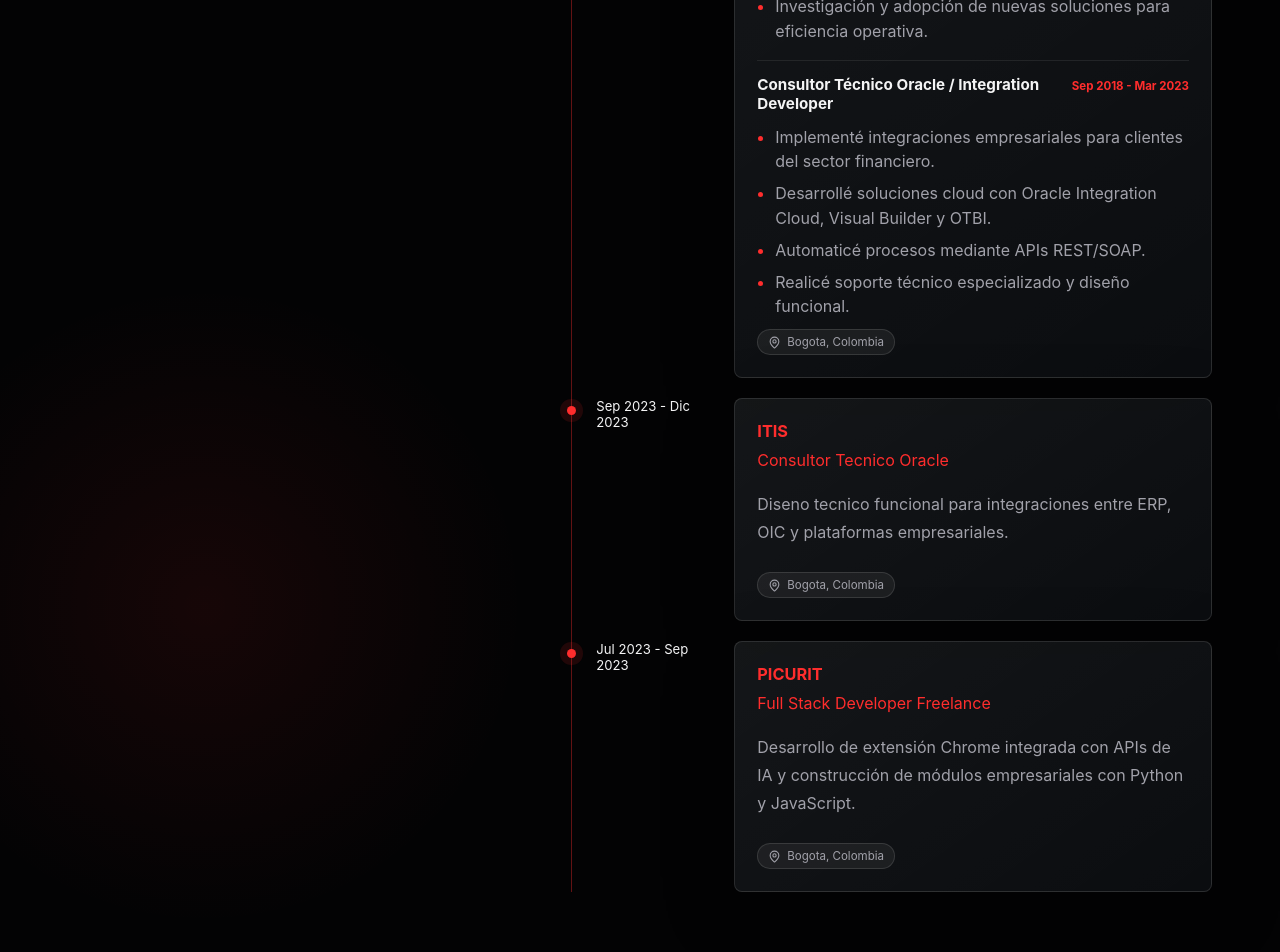
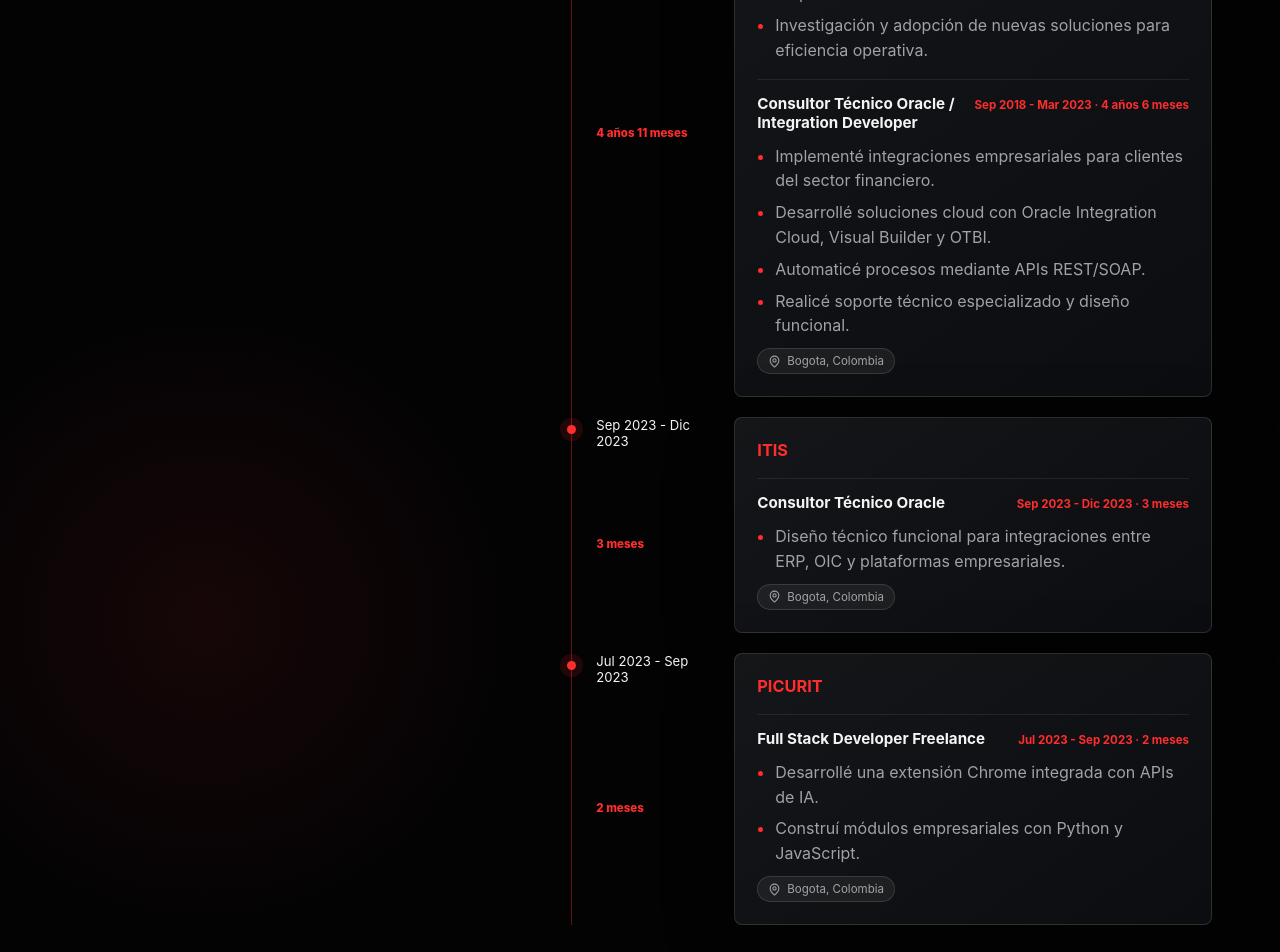
Before and after one commit to DanielSQN/mi-portafolio-web, a Next.js app: page / in a window 1280 px wide. Shown: the part 1780-2732 px from the top of the page. Built offline with nearby package versions, Linux system fonts and the light colour scheme; no server answers.

Commit message:
Refine experience durations and about portrait

```diff
--- a/src/app/globals.css
+++ b/src/app/globals.css
@@ -594,7 +594,15 @@
 
 .timeline-period {
   color: var(--text);
+  display: grid;
   font-size: 0.82rem;
+  gap: 6px;
+}
+
+.timeline-period strong {
+  color: var(--red);
+  font-size: 0.72rem;
+  font-weight: 800;
 }
 
 .timeline article {
@@ -910,13 +918,13 @@
 
 .about-section {
   align-items: stretch;
-  grid-template-columns: minmax(280px, 0.8fr) minmax(0, 1fr);
+  grid-template-columns: minmax(340px, 0.82fr) minmax(0, 1fr);
 }
 
 .portrait-card {
   background:
-    radial-gradient(circle at 50% 30%, rgba(255, 45, 45, 0.38), transparent 38%),
-    linear-gradient(180deg, rgba(255, 45, 45, 0.13), rgba(255, 255, 255, 0.02));
+    linear-gradient(145deg, rgba(255, 45, 45, 0.08), transparent 48%),
+    rgba(10, 12, 16, 0.74);
   border: 1px solid var(--line);
   border-radius: var(--radius);
   min-height: 510px;
@@ -924,28 +932,36 @@
   position: relative;
 }
 
+.portrait-card::before {
+  background:
+    radial-gradient(circle at 50% 48%, rgba(255, 45, 45, 0.28), transparent 35%),
+    linear-gradient(180deg, rgba(255, 45, 45, 0.3), rgba(255, 45, 45, 0.08));
+  content: "";
+  inset: 36px 52px 0;
+  position: absolute;
+}
+
 .portrait-glow {
   border: 1px solid rgba(255, 45, 45, 0.32);
   border-radius: 50%;
-  height: 310px;
+  height: 330px;
   left: 50%;
   position: absolute;
-  top: 46px;
+  top: 76px;
   transform: translateX(-50%);
-  width: 310px;
+  width: 330px;
 }
 
 .portrait-photo {
   background:
-    linear-gradient(180deg, transparent 62%, rgba(0, 0, 0, 0.35)),
     url("/profile/daniel-quintero.png") center bottom / contain no-repeat,
-    linear-gradient(155deg, rgba(255, 45, 45, 0.18), rgba(255, 255, 255, 0.03));
+    transparent;
   bottom: 0;
-  height: 96%;
+  height: 94%;
   left: 50%;
   position: absolute;
   transform: translateX(-50%);
-  width: min(78%, 410px);
+  width: min(86%, 430px);
 }
 
 .about-copy {
@@ -1364,20 +1380,24 @@
   }
 
   .portrait-card {
-    min-height: 320px;
+    min-height: 330px;
     width: min(100%, 360px);
     justify-self: center;
   }
 
+  .portrait-card::before {
+    inset: 24px 34px 0;
+  }
+
   .portrait-glow {
-    height: 220px;
-    top: 36px;
-    width: 220px;
+    height: 210px;
+    top: 52px;
+    width: 210px;
   }
 
   .portrait-photo {
-    height: 92%;
-    width: min(76%, 250px);
+    height: 90%;
+    width: min(82%, 280px);
   }
 
   .interest-grid,
--- a/src/components/ExperienceSection.js
+++ b/src/components/ExperienceSection.js
@@ -16,7 +16,10 @@
       <div className="timeline">
         {experience.map((item, index) => (
           <Reveal className="timeline-item" delay={index * 90} key={item.company}>
-            <div className="timeline-period">{item.period}</div>
+            <div className="timeline-period">
+              <span>{item.period}</span>
+              {item.duration ? <strong>{item.duration}</strong> : null}
+            </div>
             <article className="glass-card">
               <div>
                 <h3>{item.company}</h3>
@@ -29,7 +32,10 @@
                     <div className="timeline-role" key={`${item.company}-${role.title}`}>
                       <div className="timeline-role-heading">
                         <strong>{role.title}</strong>
-                        <span>{role.period}</span>
+                        <span>
+                          {role.period}
+                          {role.duration ? ` · ${role.duration}` : ""}
+                        </span>
                       </div>
                       <ul>
                         {role.details.map((detail) => (
--- a/src/data/portfolio.js
+++ b/src/data/portfolio.js
@@ -56,11 +56,13 @@
 export const experience = [
   {
     period: "Dic 2023 - Actualidad",
+    duration: "2 años 5 meses",
     company: "COLFONDOS S.A.",
     location: "Bogota, Colombia",
     roles: [
       {
         period: "Abr 2024 - Actualidad",
+        duration: "2 años 1 mes",
         title: "Software Engineer / Front-end & Integrations Specialist",
         details: [
           "Lideré implementaciones CRM e integraciones regulatorias con la Superfinanciera para flujos PQRS.",
@@ -72,6 +74,7 @@
       },
       {
         period: "Dic 2023 - Abr 2024",
+        duration: "4 meses",
         title: "Ingeniero Jr de Proyectos Agiles",
         details: [
           "Gestioné backlog evolutivo y requerimientos tecnológicos.",
@@ -83,11 +86,13 @@
   },
   {
     period: "Sep 2018 - Ago 2023",
-    company: "TIMESTAMP (Aion Innovation)",
+    duration: "4 años 11 meses",
+    company: "TIMESTAMP (Arin Innovation)",
     location: "Bogota, Colombia",
     roles: [
       {
         period: "Feb 2023 - Ago 2023",
+        duration: "6 meses",
         title: "Architecture & Innovation Specialist",
         details: [
           "Lideré iniciativas de innovación tecnológica y mejora de procesos internos.",
@@ -96,6 +101,7 @@
       },
       {
         period: "Sep 2018 - Mar 2023",
+        duration: "4 años 6 meses",
         title: "Consultor Técnico Oracle / Integration Developer",
         details: [
           "Implementé integraciones empresariales para clientes del sector financiero.",
@@ -108,19 +114,36 @@
   },
   {
     period: "Sep 2023 - Dic 2023",
+    duration: "3 meses",
     company: "ITIS",
-    role: "Consultor Tecnico Oracle",
     location: "Bogota, Colombia",
-    description:
-      "Diseno tecnico funcional para integraciones entre ERP, OIC y plataformas empresariales."
+    roles: [
+      {
+        period: "Sep 2023 - Dic 2023",
+        duration: "3 meses",
+        title: "Consultor Técnico Oracle",
+        details: [
+          "Diseño técnico funcional para integraciones entre ERP, OIC y plataformas empresariales."
+        ]
+      }
+    ]
   },
   {
     period: "Jul 2023 - Sep 2023",
+    duration: "2 meses",
     company: "PICURIT",
-    role: "Full Stack Developer Freelance",
     location: "Bogota, Colombia",
-    description:
-      "Desarrollo de extensión Chrome integrada con APIs de IA y construcción de módulos empresariales con Python y JavaScript."
+    roles: [
+      {
+        period: "Jul 2023 - Sep 2023",
+        duration: "2 meses",
+        title: "Full Stack Developer Freelance",
+        details: [
+          "Desarrollé una extensión Chrome integrada con APIs de IA.",
+          "Construí módulos empresariales con Python y JavaScript."
+        ]
+      }
+    ]
   }
 ];
 
```
